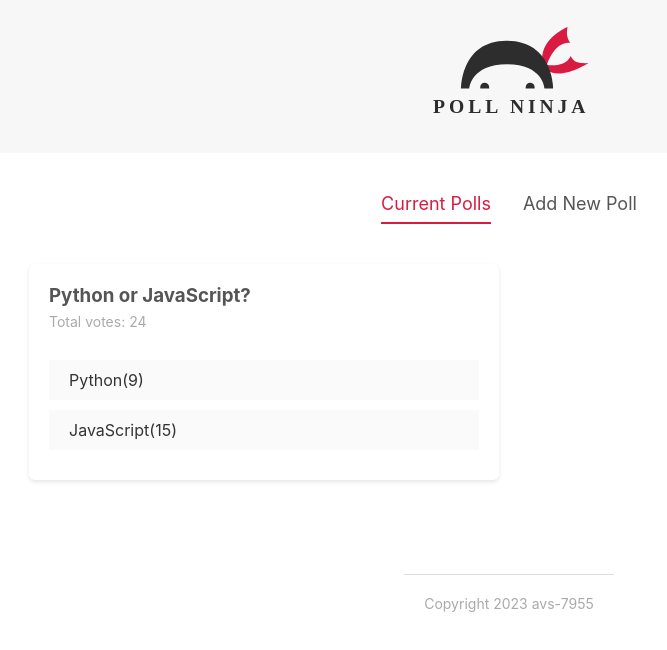
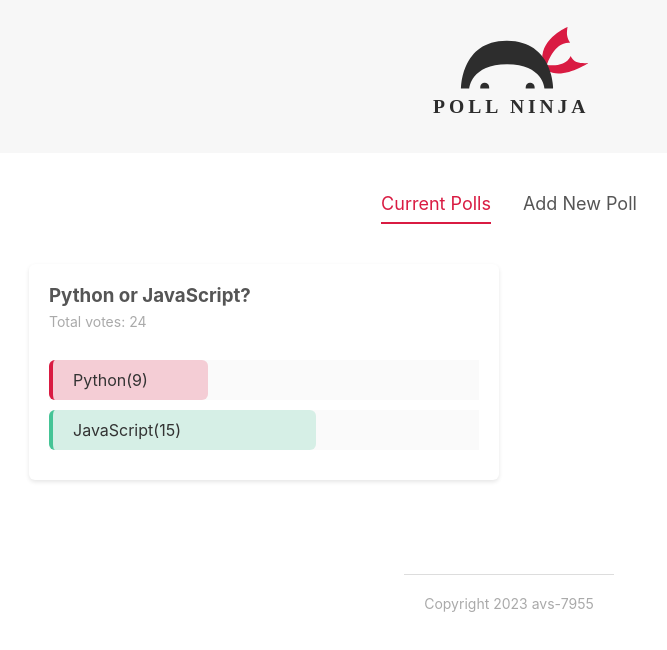
Before and after one commit to avs-7955/polling-app-svelte, a Svelte app: page / in a window 1280 px wide. Shown: the top 650 px of the page, without its empty margins (131-798 px from the left). Built offline with nearby package versions, Linux system fonts and the light colour scheme.

Commit message:
vote bars add

```diff
--- a/src/components/PollDetails.svelte
+++ b/src/components/PollDetails.svelte
@@ -7,6 +7,9 @@
 
 	// reactive value
 	$: totalVotes = poll.votesA + poll.votesB
+
+	$: percentA = Math.floor((100 / totalVotes) * poll.votesA) || 0
+	$: percentB = Math.floor((100 / totalVotes) * poll.votesB) || 0
 
 	const handleVote = (option, id) => {
 		dispatch("incVote", { option, id })
@@ -20,12 +23,12 @@
 			Total votes: {totalVotes}
 		</p>
 		<div class="answer" on:click={() => handleVote("a", poll.id)}>
-			<div class="percent percent-a">
+			<div class="percent percent-a" style="width: {percentA}%">
 				<span>{poll.answerA}({poll.votesA})</span>
 			</div>
 		</div>
 		<div class="answer" on:click={() => handleVote("b", poll.id)}>
-			<div class="percent percent-b">
+			<div class="percent percent-b" style="width: {percentB}%">
 				<span>{poll.answerB}({poll.votesB})</span>
 			</div>
 		</div>
@@ -56,4 +59,18 @@
 		display: inline-block;
 		padding: 10px 20px;
 	}
+	.percent {
+		height: 100%;
+		/* position: absolute; */
+		box-sizing: border-box;
+		border-radius: 6px;
+	}
+	.percent-a {
+		background-color: rgba(217, 27, 66, 0.2);
+		border-left: 4px solid #d91b42;
+	}
+	.percent-b {
+		background-color: rgba(69, 196, 150, 0.2);
+		border-left: 4px solid #45c496;
+	}
 </style>
```
